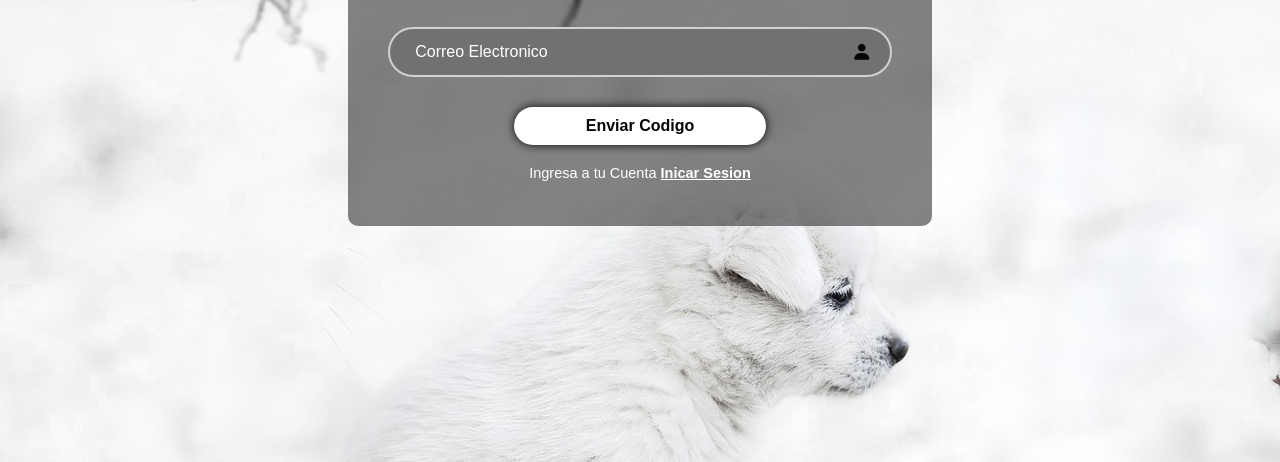
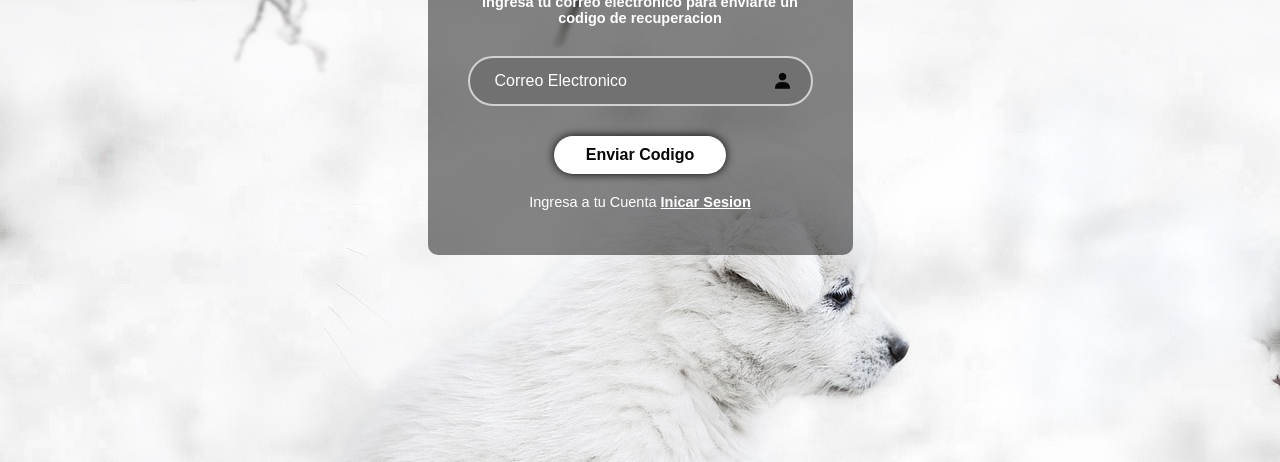
Before and after one commit to Tolozita/PROYECTO, a plain HTML site: page Forgot.html in a window 1280 px wide. Shown: the part 338-800 px from the top of the page. Drawn offline with nearby package versions, Linux system fonts and the light colour scheme.

Commit message:
Avance Flexibilidad Secciones Login

```diff
--- a/css/Forgot.css
+++ b/css/Forgot.css
@@ -24,7 +24,7 @@ body {
 }
 
 .wrapper {
-    width: auto;
+    max-width: 425px;
     background-color: var(--background-color);
     color:var(--primary-color);
     border-radius: 10px;
```
